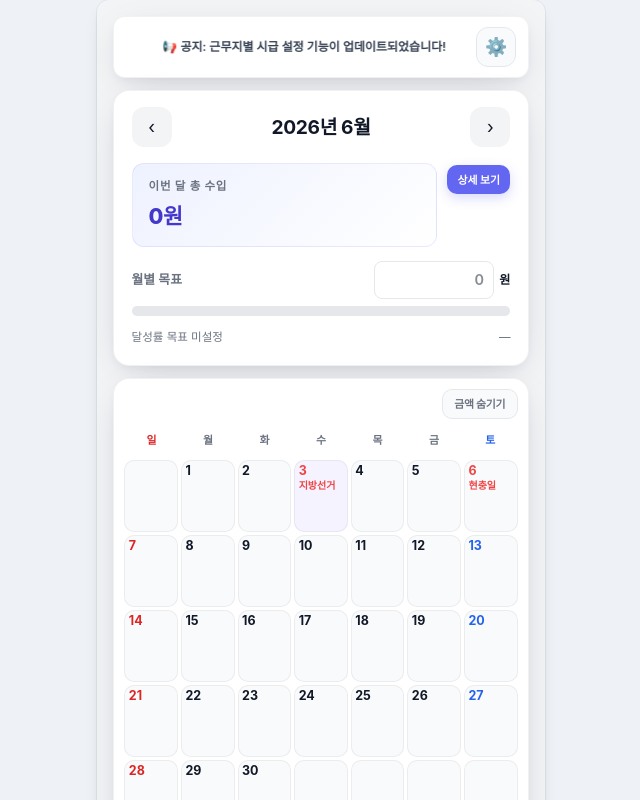
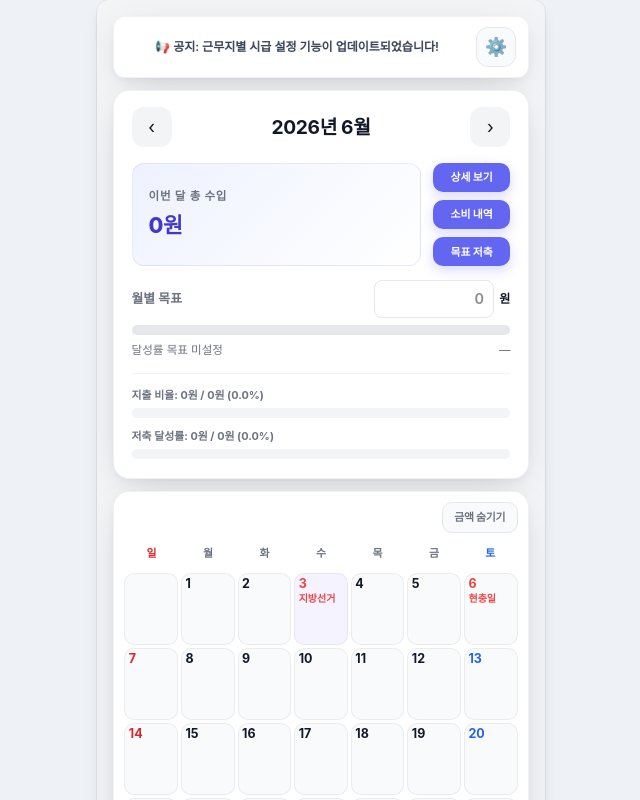
Before and after one commit to cmd-obam/Calendar, a React (Vite) app: page / in a window 1280 px wide. Shown: the top 800 px of the page, without its empty margins (319-959 px from the left). Built offline with nearby package versions, Linux system fonts and the light colour scheme.

Commit message:
feat : 추가기능 ( 소비내역 , 목표저축) 추가가

```diff
--- a/src/components/MainCalendar.tsx
+++ b/src/components/MainCalendar.tsx
@@ -5,6 +5,16 @@ import MonthlyReportModal from './MonthlyReportModal'
 import SettingsModal from './SettingsModal'
 import TopAppBar from './TopAppBar'
 import { sumMonthlyTotalIncome } from '../lib/monthlySettlement'
+import {
+  calcExpenseRatioPercent,
+  calcIncomeAchievementRatio,
+  calcMonthlyTargetSavings,
+  calcSavingsProgressRatio,
+  clampGaugePercent,
+  formatRatioOneDecimal,
+  parseWonInput,
+  toWonInteger,
+} from '../lib/financeMetrics'
 import { useWageStore } from '../store/useWageStore'
 import { getHolidayName } from '../utils/holidays'
 
@@ -95,15 +105,23 @@ const NavButton = styled.button`
 
 const StatBlockRow = styled.div`
   display: flex;
-  align-items: flex-start;
-  justify-content: space-between;
-  gap: 0.65rem;
+  align-items: stretch;
+  gap: 0.75rem;
   margin-bottom: 0.85rem;
 `
 
+const ActionButtonCol = styled.div`
+  display: flex;
+  flex-direction: column;
+  gap: 0.5rem;
+  flex-shrink: 0;
+  width: 4.85rem;
+`
+
 const DetailButton = styled.button`
-  flex-shrink: 0;
-  margin-top: 0.15rem;
+  flex: 1;
+  width: 100%;
+  min-height: 0;
   padding: 0.4rem 0.65rem;
   font-size: 0.68rem;
   font-weight: 800;
@@ -115,6 +133,9 @@ const DetailButton = styled.button`
   touch-action: manipulation;
   white-space: nowrap;
   box-shadow: 0 4px 12px rgba(99, 102, 241, 0.25);
+  display: flex;
+  align-items: center;
+  justify-content: center;
 
   &:active {
     transform: scale(0.97);
@@ -124,6 +145,9 @@ const DetailButton = styled.button`
 const StatBlock = styled.div`
   flex: 1;
   min-width: 0;
+  display: flex;
+  flex-direction: column;
+  justify-content: center;
   background: linear-gradient(
     135deg,
     var(--cal-accent-soft, #eef2ff) 0%,
@@ -151,10 +175,11 @@ const StatValue = styled.p`
   color: var(--cal-accent-strong, #4338ca);
 `
 
-const GoalRow = styled.label`
+const GoalRow = styled.div`
   display: flex;
   flex-direction: column;
   gap: 0.45rem;
+  margin-top: 0.15rem;
 `
 
 const GoalTop = styled.div`
@@ -219,7 +244,30 @@ const ProgressMeta = styled.div`
   justify-content: space-between;
   font-size: 0.72rem;
   color: var(--cal-text-dim, #6b7280);
-  margin-top: 0.35rem;
+`
+
+const FinanceGaugeSection = styled.div`
+  display: flex;
+  flex-direction: column;
+  gap: 0.7rem;
+  margin-top: 0.85rem;
+  padding-top: 0.85rem;
+  border-top: 1px solid var(--cal-border, #f3f4f6);
+`
+
+const GaugeBlock = styled.div`
+  display: flex;
+  flex-direction: column;
+  gap: 0.35rem;
+`
+
+const GaugeLabel = styled.p`
+  margin: 0;
+  font-size: 0.68rem;
+  font-weight: 700;
+  line-height: 1.35;
+  color: var(--cal-text-dim, #6b7280);
+  word-break: keep-all;
 `
 
 const CalendarSection = styled.div`
@@ -436,10 +484,19 @@ export default function MainCalendar() {
   const [showAmounts, setShowAmounts] = useState(true)
   const [isSettingsOpen, setIsSettingsOpen] = useState(false)
 
+  /** 추후 소비내역·목표저축 모달과 연동 — 초기값 0원 */
+  const [totalExpense] = useState(0)
+  const [currentSavings] = useState(0)
+  const [savingsTargetAmount] = useState(0)
+  const [savingsTargetMonths] = useState(0)
+
   const year = cursor.getFullYear()
   const monthIndex = cursor.getMonth()
   const yearMonthKey = `${year}-${pad2(monthIndex + 1)}`
-  const monthlyGoal = monthlyGoals[yearMonthKey] ?? 0
+  const monthlyGoal = useMemo(
+    () => toWonInteger(monthlyGoals[yearMonthKey] ?? 0),
+    [monthlyGoals, yearMonthKey],
+  )
 
   const monthLabel = useMemo(
     () =>
@@ -455,12 +512,74 @@ export default function MainCalendar() {
     [workLogs, year, monthIndex],
   )
 
-  const progressPct = useMemo(() => {
-    if (monthlyGoal <= 0) return 0
-    return Math.min(100, (monthTotal / monthlyGoal) * 100)
-  }, [monthTotal, monthlyGoal])
+  const totalIncome = useMemo(() => toWonInteger(monthTotal), [monthTotal])
 
-  const today = useMemo(() => new Date(), []) // 렌더 시점의 “오늘” — 필요 시 앱 레벨에서 갱신 가능
+  const incomeAchievementRatio = useMemo(
+    () => calcIncomeAchievementRatio(totalIncome, monthlyGoal),
+    [totalIncome, monthlyGoal],
+  )
+  const incomeAchievementLabel = useMemo(
+    () => formatRatioOneDecimal(incomeAchievementRatio),
+    [incomeAchievementRatio],
+  )
+  const incomeAchievementBarWidth = useMemo(
+    () => clampGaugePercent(incomeAchievementRatio),
+    [incomeAchievementRatio],
+  )
+
+  const totalExpenseWon = useMemo(
+    () => toWonInteger(totalExpense),
+    [totalExpense],
+  )
+  const currentSavingsWon = useMemo(
+    () => toWonInteger(currentSavings),
+    [currentSavings],
+  )
+  const savingsTargetAmountWon = useMemo(
+    () => toWonInteger(savingsTargetAmount),
+    [savingsTargetAmount],
+  )
+  const savingsTargetMonthsSafe = useMemo(() => {
+    const months = Math.floor(savingsTargetMonths)
+    return Number.isFinite(months) && months > 0 ? months : 0
+  }, [savingsTargetMonths])
+
+  const expenseRatio = useMemo(
+    () => calcExpenseRatioPercent(totalExpenseWon, totalIncome),
+    [totalExpenseWon, totalIncome],
+  )
+  const expenseRatioLabel = useMemo(
+    () => formatRatioOneDecimal(expenseRatio),
+    [expenseRatio],
+  )
+  const expenseBarWidth = useMemo(
+    () => clampGaugePercent(expenseRatio),
+    [expenseRatio],
+  )
+
+  const monthlyTargetSavings = useMemo(
+    () =>
+      calcMonthlyTargetSavings(
+        savingsTargetAmountWon,
+        savingsTargetMonthsSafe,
+      ),
+    [savingsTargetAmountWon, savingsTargetMonthsSafe],
+  )
+  const savingsProgressRatio = useMemo(
+    () =>
+      calcSavingsProgressRatio(currentSavingsWon, monthlyTargetSavings),
+    [currentSavingsWon, monthlyTargetSavings],
+  )
+  const savingsProgressLabel = useMemo(
+    () => formatRatioOneDecimal(savingsProgressRatio),
+    [savingsProgressRatio],
+  )
+  const savingsBarWidth = useMemo(
+    () => clampGaugePercent(savingsProgressRatio),
+    [savingsProgressRatio],
+  )
+
+  const today = useMemo(() => new Date(), [])
   const todayKey = toDateKey(
     today.getFullYear(),
     today.getMonth(),
@@ -499,8 +618,7 @@ export default function MainCalendar() {
 
   const handleGoalChange = useCallback(
     (raw: string) => {
-      const n = Number(raw.replace(/,/g, ''))
-      setMonthlyGoal(yearMonthKey, Number.isFinite(n) ? n : 0)
+      setMonthlyGoal(yearMonthKey, parseWonInput(raw))
     },
     [setMonthlyGoal, yearMonthKey],
   )
@@ -529,17 +647,38 @@ export default function MainCalendar() {
             </NavButton>
           </MonthNav>
 
-          <StatBlockRow>
+          <StatBlockRow className="flex items-stretch gap-x-3">
             <StatBlock>
               <StatLabel>이번 달 총 수입</StatLabel>
               <StatValue>{formatKRW(monthTotal)}</StatValue>
             </StatBlock>
+            <ActionButtonCol className="flex flex-col gap-y-2">
               <DetailButton
                 type="button"
+                className="flex-1"
                 onClick={() => setReportOpen(true)}
               >
                 상세 보기
               </DetailButton>
+              <DetailButton
+                type="button"
+                className="flex-1"
+                onClick={() =>
+                  window.alert('소비 내역 설정 모달은 준비 중입니다.')
+                }
+              >
+                소비 내역
+              </DetailButton>
+              <DetailButton
+                type="button"
+                className="flex-1"
+                onClick={() =>
+                  window.alert('목표 저축 설정 모달은 준비 중입니다.')
+                }
+              >
+                목표 저축
+              </DetailButton>
+            </ActionButtonCol>
           </StatBlockRow>
 
           <GoalRow>
@@ -558,23 +697,75 @@ export default function MainCalendar() {
                 <span style={{ fontSize: '0.75rem', fontWeight: 600 }}>원</span>
               </GoalInputWrap>
             </GoalTop>
-            <ProgressTrack>
-              <ProgressFill pct={progressPct} />
+            <ProgressTrack
+              role="progressbar"
+              aria-valuenow={incomeAchievementBarWidth}
+              aria-valuemin={0}
+              aria-valuemax={100}
+              aria-label={`수입 달성률 ${incomeAchievementLabel}%`}
+            >
+              <ProgressFill pct={incomeAchievementBarWidth} />
             </ProgressTrack>
             <ProgressMeta>
               <span>
                 달성률{' '}
                 {monthlyGoal > 0
-                  ? `${progressPct.toFixed(1)}%`
+                  ? `${incomeAchievementLabel}%`
                   : '목표 미설정'}
               </span>
               <span>
                 {monthlyGoal > 0
-                  ? `${formatKRW(monthTotal)} / ${formatKRW(monthlyGoal)}`
+                  ? `${formatKRW(totalIncome)} / ${formatKRW(monthlyGoal)}`
                   : '—'}
               </span>
             </ProgressMeta>
           </GoalRow>
+
+          <FinanceGaugeSection>
+            <GaugeBlock>
+              <GaugeLabel>
+                지출 비율: {formatKRW(totalExpenseWon)} /{' '}
+                {formatKRW(totalIncome)} ({expenseRatioLabel}%)
+              </GaugeLabel>
+              <div
+                className="h-2.5 w-full overflow-hidden rounded-full bg-gray-100"
+                role="progressbar"
+                aria-valuenow={expenseBarWidth}
+                aria-valuemin={0}
+                aria-valuemax={100}
+                aria-label={`지출 비율 ${expenseRatioLabel}%`}
+              >
+                <div
+                  className="h-full rounded-full bg-red-500 transition-all duration-500 ease-out"
+                  style={{ width: `${expenseBarWidth}%` }}
+                />
+              </div>
+            </GaugeBlock>
+
+            <GaugeBlock>
+              <GaugeLabel>
+                저축 달성률: {formatKRW(currentSavingsWon)} /{' '}
+                {formatKRW(monthlyTargetSavings)} (
+                {monthlyTargetSavings > 0
+                  ? `${savingsProgressLabel}%`
+                  : '0.0%'}
+                )
+              </GaugeLabel>
+              <div
+                className="h-2.5 w-full overflow-hidden rounded-full bg-gray-100"
+                role="progressbar"
+                aria-valuenow={savingsBarWidth}
+                aria-valuemin={0}
+                aria-valuemax={100}
+                aria-label={`저축 달성률 ${savingsProgressLabel}%`}
+              >
+                <div
+                  className="h-full rounded-full bg-green-500 transition-all duration-500 ease-out"
+                  style={{ width: `${savingsBarWidth}%` }}
+                />
+              </div>
+            </GaugeBlock>
+          </FinanceGaugeSection>
         </Dashboard>
       </Card>
 
--- /dev/null
+++ b/src/lib/financeMetrics.ts
@@ -0,0 +1,93 @@
+/** 원 단위 비음수 정수로 보정 (1원 단위 정확도) */
+export function toWonInteger(value: number): number {
+  if (!Number.isFinite(value) || value < 0) return 0
+  return Math.floor(value)
+}
+
+/** 입력 문자열 → 원 단위 정수 */
+export function parseWonInput(raw: string): number {
+  const trimmed = raw.replace(/,/g, '').trim()
+  if (!trimmed) return 0
+  return toWonInteger(Number(trimmed))
+}
+
+/**
+ * 수입 달성률 (%)
+ * 월별 목표 금액이 0이면 0 (NaN·Infinity 방지)
+ */
+export function calcIncomeAchievementRatio(
+  totalIncome: number,
+  monthlyGoal: number,
+): number {
+  const income = toWonInteger(totalIncome)
+  const goal = toWonInteger(monthlyGoal)
+  if (goal <= 0) return 0
+  const ratio = (income / goal) * 100
+  return Number.isFinite(ratio) ? ratio : 0
+}
+
+/**
+ * 지출 비율 (%)
+ * totalIncome이 0이면 0 (NaN·Infinity 방지)
+ */
+export function calcExpenseRatioPercent(
+  totalExpense: number,
+  totalIncome: number,
+): number {
+  const expense = toWonInteger(totalExpense)
+  const income = toWonInteger(totalIncome)
+  if (income <= 0) return 0
+  const ratio = (expense / income) * 100
+  return Number.isFinite(ratio) ? ratio : 0
+}
+
+/** 비율 표시 — 소수점 첫째 자리 */
+export function formatRatioOneDecimal(ratio: number): string {
+  if (!Number.isFinite(ratio) || ratio < 0) return '0.0'
+  return ratio.toFixed(1)
+}
+
+/**
+ * 월별 목표 저축액 (원 단위 절사)
+ * targetMonths가 0 이하면 0
+ */
+export function calcMonthlyTargetSavings(
+  targetAmount: number,
+  targetMonths: number,
+): number {
+  const amount = toWonInteger(targetAmount)
+  const months = Math.floor(targetMonths)
+  if (months <= 0 || amount <= 0) return 0
+  return Math.floor(amount / months)
+}
+
+/** 이번 달 실제 저축액 = 수입 − 지출 (음수는 0) */
+export function calcActualMonthlySavings(
+  totalIncome: number,
+  totalExpense: number,
+): number {
+  const income = toWonInteger(totalIncome)
+  const expense = toWonInteger(totalExpense)
+  return Math.max(0, income - expense)
+}
+
+/**
+ * 당월 저축 달성률 (%)
+ * 월별 목표 저축액이 0이면 0
+ */
+export function calcSavingsProgressRatio(
+  actualSavings: number,
+  monthlyTargetSavings: number,
+): number {
+  const actual = toWonInteger(actualSavings)
+  const target = toWonInteger(monthlyTargetSavings)
+  if (target <= 0) return 0
+  const ratio = (actual / target) * 100
+  return Number.isFinite(ratio) ? ratio : 0
+}
+
+/** 게이지바 width용 — 0~100% 클램프 */
+export function clampGaugePercent(ratio: number): number {
+  if (!Number.isFinite(ratio) || ratio < 0) return 0
+  return Math.min(100, ratio)
+}
```
Lines whose indentation alone changed are shown as unchanged.
